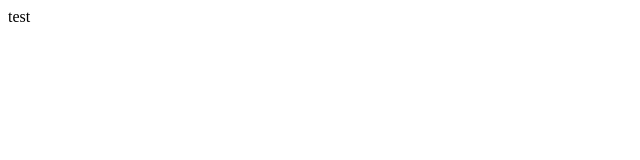
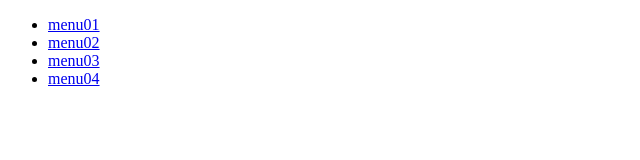
Before and after one commit to fairytaem/astro, a plain HTML site: page index.html in a window 1280 px wide. Shown: the whole page, without its empty margins (0-640 px from the left). Drawn offline with Linux system fonts and the light colour scheme.

Commit message:
menu add

```diff
--- a/index.html
+++ b/index.html
@@ -3,9 +3,14 @@
 <head>
 	<meta http-equiv="X-UA-Compatible" content="IE=Edge">
 	<meta charset="UTF-8">
-	<title>문서 제목</title>
+	<title>menu add</title>
 </head>
 <body>
-	test
+	<ul>
+		<li><a href="#">menu01</a></li>
+		<li><a href="#">menu02</a></li>
+		<li><a href="#">menu03</a></li>
+		<li><a href="#">menu04</a></li>
+	</ul>
 </body>
 </html>
```
